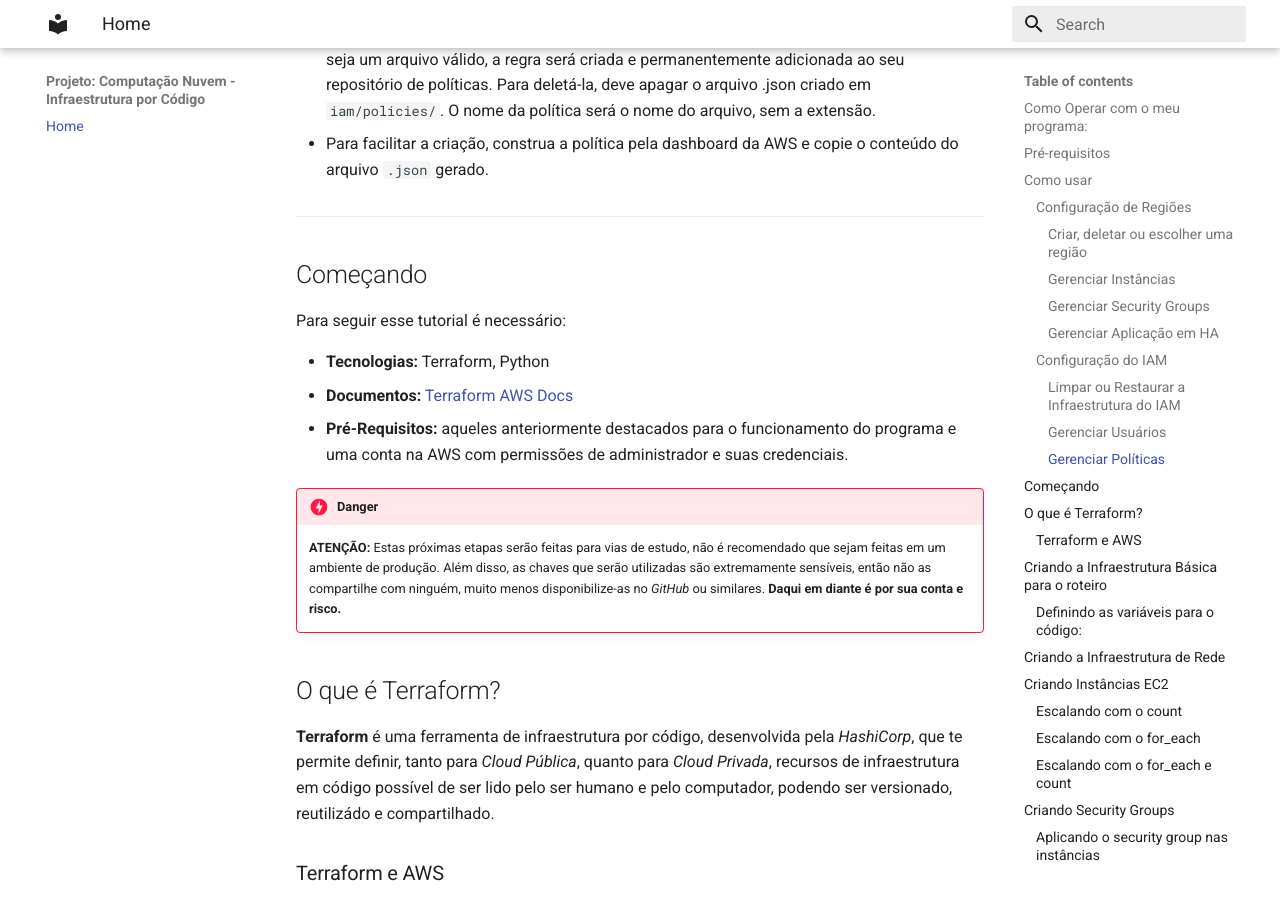
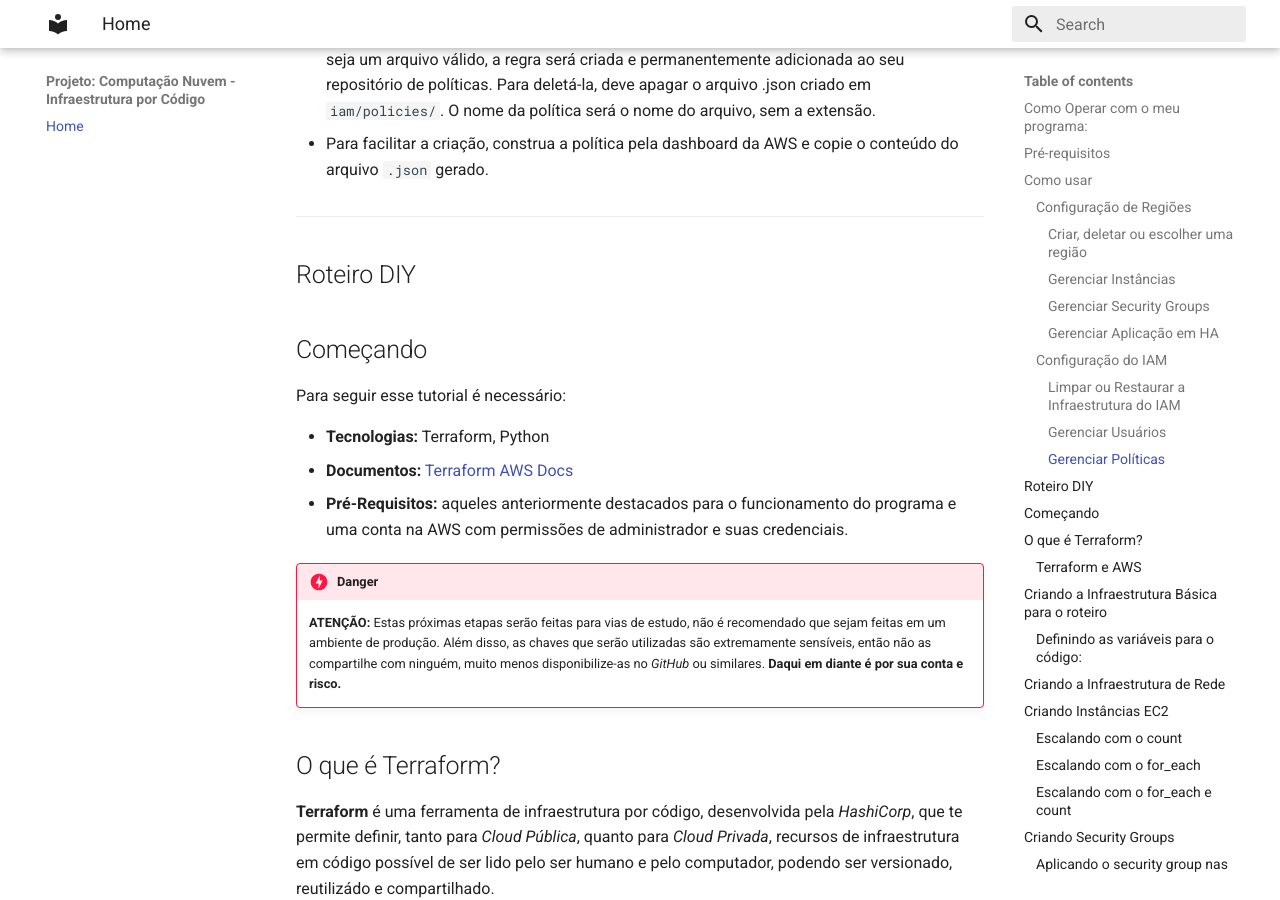
Before and after one commit to fran-janela/roteiro-proj-CompNuvem, an MkDocs documentation site: the page built from docs-src/index.md, in a window 1280 px wide and 900 px high, scrolled down 4015 px. Built offline with MkDocs 1.6.1 and Material for MkDocs 9.7.7, drawn with Linux system fonts in a browser that asks for light colours.

Commit message:
ultimas correções

```diff
--- a/docs-src/index.md
+++ b/docs-src/index.md
@@ -122,6 +122,8 @@ Em primeiro lugar, a Aplicação em HA é uma demo com funcionamento limitado, q
 - Para facilitar a criação, construa a política pela dashboard da AWS e copie o conteúdo do arquivo `.json` gerado.
 
 -----------------
+
+## Roteiro DIY
 ## Começando
 
 Para seguir esse tutorial é necessário:
```
